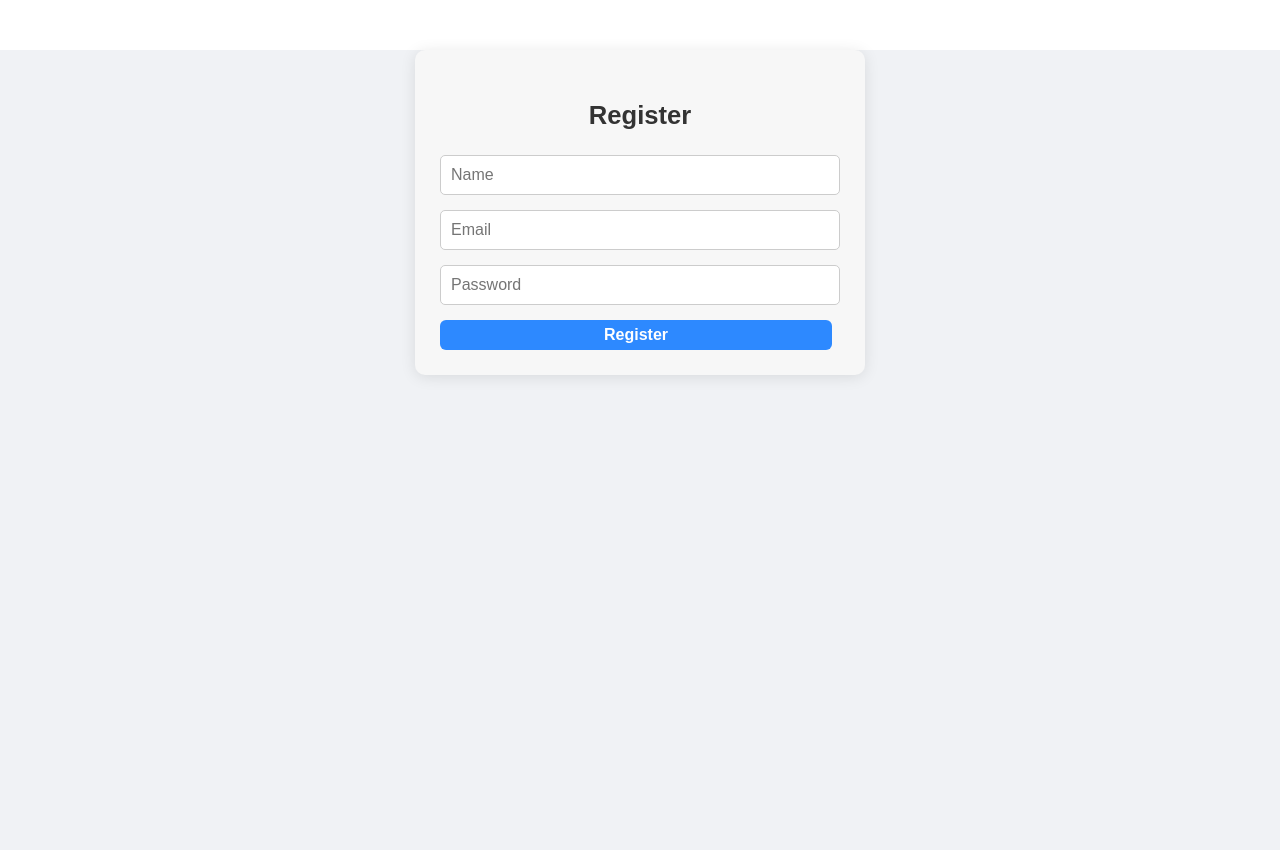
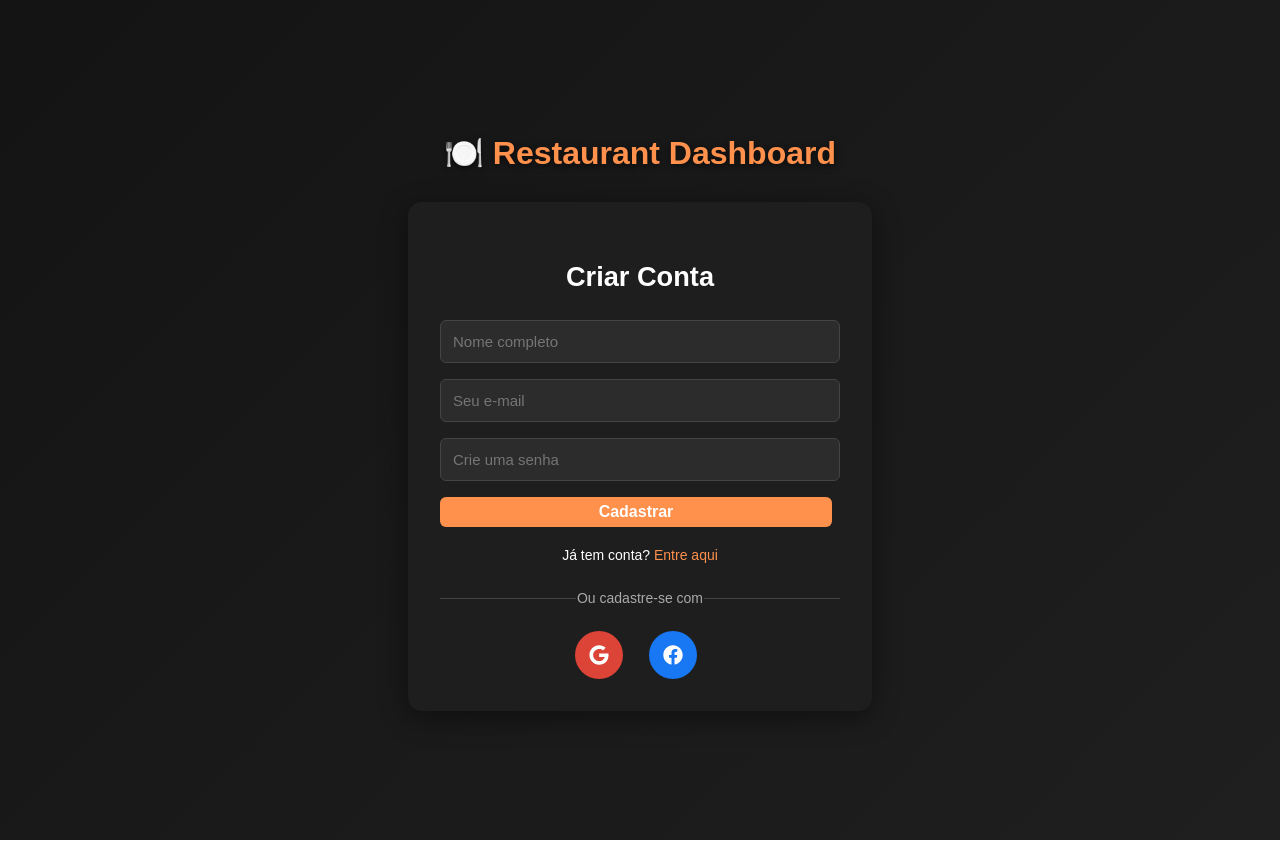
Before and after one commit to misaelalves99/restaurant-service-dashboard, a React (Vite) app: page /auth/register in a window 1280 px wide. Built offline with nearby package versions, Linux system fonts and the light colour scheme.

Commit message:
Adicionando novo visual no login

```diff
--- a/src/pages/Auth/Login.module.css
+++ b/src/pages/Auth/Login.module.css
@@ -6,98 +6,137 @@
   justify-content: center;
   align-items: center;
   height: 100vh;
-  background: #fafafa;
+  background: linear-gradient(135deg, #141414, #1f1f1f);
   font-family: "Poppins", sans-serif;
+  color: #fff;
+  padding: 20px;
 }
 
 .logo {
-  font-size: 2rem;
+  display: flex;
+  align-items: center;
+  gap: 10px;
+  font-size: 2.2rem;
   font-weight: 600;
-  margin-bottom: 20px;
-  color: #2d89ff;
+  margin-bottom: 25px;
+  color: #ffcc00;
+  text-shadow: 0px 2px 6px rgba(0, 0, 0, 0.5);
+  letter-spacing: 1px;
+  animation: fadeIn 0.6s ease;
+}
+
+.logo .icon {
+  font-size: 2.4rem;
 }
 
 .container {
   width: 100%;
-  max-width: 380px;
-  padding: 30px;
-  border-radius: 12px;
-  background-color: #fff;
-  box-shadow: 0 4px 20px rgba(0, 0, 0, 0.1);
+  max-width: 400px;
+  padding: 32px;
+  border-radius: 14px;
+  background: #1e1e1e;
+  box-shadow: 0 6px 28px rgba(0, 0, 0, 0.45);
   text-align: center;
+  animation: fadeIn 0.6s ease;
 }
 
 h2 {
-  margin-bottom: 20px;
-  font-size: 1.6rem;
-  color: #333;
+  margin-bottom: 22px;
+  font-size: 1.7rem;
+  font-weight: 600;
+  color: #fff;
 }
 
 .form {
   display: flex;
   flex-direction: column;
-  gap: 15px;
+  gap: 16px;
 }
 
 input {
   padding: 12px;
   border-radius: 6px;
-  border: 1px solid #ccc;
+  border: 1px solid #444;
   font-size: 15px;
+  background: #2c2c2c;
+  color: #fff;
   outline: none;
-  transition: border-color 0.2s;
+  transition: all 0.25s ease;
 }
 
 input:focus {
-  border-color: #2d89ff;
+  border-color: #ffcc00;
+  background: #333;
+  box-shadow: 0 0 0 2px rgba(255, 204, 0, 0.2);
+}
+
+.forgotPassword {
+  display: flex;
+  justify-content: flex-end;
+  margin-top: -5px;
+  margin-bottom: 10px;
+}
+
+.forgotPassword a {
+  font-size: 13px;
+  color: #ccc;
+  text-decoration: none;
+  transition: color 0.2s;
+}
+
+.forgotPassword a:hover {
+  color: #ffcc00;
 }
 
 button {
   padding: 12px;
   border-radius: 6px;
-  background-color: #2d89ff;
-  color: white;
+  background-color: #ffcc00;
+  color: #1a1a1a;
   border: none;
   font-size: 16px;
+  font-weight: 600;
   cursor: pointer;
-  transition: background 0.3s;
+  transition: all 0.3s ease;
 }
 
 button:disabled {
-  background-color: #9bbcff;
+  background-color: #e6b80080;
   cursor: not-allowed;
 }
 
 button:hover:not(:disabled) {
-  background-color: #1766d6;
+  background-color: #e6b800;
+  transform: translateY(-1px);
+  box-shadow: 0 4px 12px rgba(255, 204, 0, 0.3);
 }
 
 .error {
   color: #f44336;
   font-size: 14px;
+  margin-top: -8px;
 }
 
 .links {
-  margin-top: 15px;
-  display: flex;
-  flex-direction: column;
-  gap: 8px;
+  margin-top: 18px;
+  font-size: 14px;
 }
 
 .links a {
-  color: #2d89ff;
-  font-size: 14px;
+  color: #ffcc00;
   text-decoration: none;
+  transition: color 0.2s;
 }
 
 .links a:hover {
   text-decoration: underline;
+  color: #ffe680;
 }
 
 .divider {
-  margin: 20px 0;
+  margin: 22px 0;
   font-size: 14px;
-  color: #666;
+  color: #aaa;
   position: relative;
 }
 
@@ -106,9 +145,9 @@ button:hover:not(:disabled) {
   content: "";
   position: absolute;
   top: 50%;
-  width: 35%;
+  width: 34%;
   height: 1px;
-  background: #ccc;
+  background: #444;
 }
 
 .divider::before {
@@ -122,14 +161,13 @@ button:hover:not(:disabled) {
 .socialButtons {
   display: flex;
   justify-content: center;
-  gap: 15px;
-  margin-top: 10px;
+  gap: 18px;
+  margin-top: 12px;
 }
 
-/* Botões de login social circulares */
 .iconButton {
-  width: 45px;
-  height: 45px;
+  width: 48px;
+  height: 48px;
   border-radius: 50%;
   border: none;
   display: flex;
@@ -137,8 +175,13 @@ button:hover:not(:disabled) {
   justify-content: center;
   font-size: 20px;
   cursor: pointer;
-  transition: 0.3s;
+  transition: transform 0.3s, box-shadow 0.3s;
   color: #fff;
+}
+
+.iconButton:hover {
+  transform: scale(1.1);
+  box-shadow: 0 6px 18px rgba(0, 0, 0, 0.4);
 }
 
 .google {
@@ -157,19 +200,14 @@ button:hover:not(:disabled) {
   background: #0f5cc0;
 }
 
-.forgotPassword {
-  display: flex;
-  justify-content: flex-end;
-  margin-top: -5px;
-  margin-bottom: 10px;
+/* Animação suave */
+@keyframes fadeIn {
+  from {
+    opacity: 0;
+    transform: translateY(15px);
+  }
+  to {
+    opacity: 1;
+    transform: translateY(0);
+  }
 }
-
-.forgotPassword a {
-  font-size: 13px;
-  color: #2d89ff;
-  text-decoration: none;
-}
-
-.forgotPassword a:hover {
-  text-decoration: underline;
-}
--- a/src/pages/Auth/Login.tsx
+++ b/src/pages/Auth/Login.tsx
@@ -4,7 +4,7 @@ import React, { useState } from "react";
 import { useAuth } from "../../hooks/useAuth";
 import { useNavigate, Link } from "react-router-dom";
 import { Toast } from "../../components/ui/Toast";
-import { FaGoogle, FaFacebookF } from "react-icons/fa";
+import { FaGoogle, FaFacebookF, FaUtensils } from "react-icons/fa";
 import styles from "./Login.module.css";
 
 export const Login: React.FC = () => {
@@ -35,8 +35,10 @@ export const Login: React.FC = () => {
 
   return (
     <div className={styles.page}>
-      {/* Logo / Marca do sistema */}
-      <h1 className={styles.logo}>🍴 Restaurant Dashboard</h1>
+      {/* Logo / Marca */}
+      <h1 className={styles.logo}>
+        <FaUtensils className={styles.icon} /> Restaurant Service
+      </h1>
 
       <div className={styles.container}>
         <h2>Login</h2>
@@ -56,7 +58,7 @@ export const Login: React.FC = () => {
             required
           />
 
-          {/* alinhado no final do form */}
+          {/* Link para recuperação */}
           <div className={styles.forgotPassword}>
             <Link to="/auth/forgot-password">Esqueceu a senha?</Link>
           </div>
@@ -74,10 +76,10 @@ export const Login: React.FC = () => {
         <div className={styles.divider}>ou entre com</div>
 
         <div className={styles.socialButtons}>
-          <button className={styles.iconButton + " " + styles.google}>
+          <button className={`${styles.iconButton} ${styles.google}`}>
             <FaGoogle />
           </button>
-          <button className={styles.iconButton + " " + styles.facebook}>
+          <button className={`${styles.iconButton} ${styles.facebook}`}>
             <FaFacebookF />
           </button>
         </div>
--- a/src/pages/Auth/Register.module.css
+++ b/src/pages/Auth/Register.module.css
@@ -1,53 +1,186 @@
 /* restaurant-service-dashboard/src/pages/Auth/Register.module.css */
+
+.page {
+  display: flex;
+  flex-direction: column;
+  justify-content: center;
+  align-items: center;
+  height: 100vh;
+  background: linear-gradient(135deg, #141414, #1f1f1f);
+  font-family: "Poppins", sans-serif;
+  color: #fff;
+  padding: 20px;
+}
+
+.logo {
+  font-size: 2rem;
+  font-weight: 600;
+  margin-bottom: 25px;
+  color: #ff914d;
+  text-shadow: 0 2px 6px rgba(0, 0, 0, 0.6);
+}
+
 .container {
+  width: 100%;
   max-width: 400px;
-  margin: 50px auto;
-  padding: 25px;
-  border-radius: 10px;
-  background-color: #f7f7f7;
-  box-shadow: 0 2px 15px rgba(0,0,0,0.1);
+  padding: 32px;
+  border-radius: 14px;
+  background: #1e1e1e;
+  box-shadow: 0 6px 28px rgba(0, 0, 0, 0.45);
+  text-align: center;
+  animation: fadeIn 0.6s ease;
 }
 
 h2 {
-  text-align: center;
-  margin-bottom: 20px;
+  margin-bottom: 22px;
+  font-size: 1.7rem;
+  font-weight: 600;
+  color: #fff;
 }
 
 .form {
   display: flex;
   flex-direction: column;
-  gap: 15px;
+  gap: 16px;
 }
 
 input {
-  padding: 10px;
-  border-radius: 5px;
-  border: 1px solid #ccc;
-  font-size: 16px;
+  padding: 12px;
+  border-radius: 6px;
+  border: 1px solid #444;
+  font-size: 15px;
+  background: #2c2c2c;
+  color: #fff;
+  outline: none;
+  transition: all 0.25s ease;
+}
+
+input:focus {
+  border-color: #ff914d;
+  background: #333;
+  box-shadow: 0 0 0 2px rgba(255, 145, 77, 0.2);
 }
 
 button {
-  padding: 10px;
-  border-radius: 5px;
-  background-color: #2d89ff;
+  padding: 12px;
+  border-radius: 6px;
+  background: #ff914d;
   color: white;
   border: none;
   font-size: 16px;
+  font-weight: 500;
   cursor: pointer;
-  transition: 0.2s;
+  transition: all 0.3s ease;
 }
 
 button:disabled {
-  background-color: #9bbcff;
+  background-color: #ffbb85;
   cursor: not-allowed;
 }
 
 button:hover:not(:disabled) {
-  background-color: #1766d6;
+  background-color: #e67a2f;
+  transform: translateY(-1px);
+  box-shadow: 0 4px 12px rgba(255, 145, 77, 0.3);
 }
 
 .error {
   color: #f44336;
   font-size: 14px;
-  text-align: center;
+  margin-top: -8px;
 }
+
+.links {
+  margin-top: 18px;
+  font-size: 14px;
+}
+
+.links a {
+  color: #ff914d;
+  text-decoration: none;
+  transition: color 0.2s;
+}
+
+.links a:hover {
+  text-decoration: underline;
+  color: #ffb48c;
+}
+
+.divider {
+  margin: 22px 0;
+  font-size: 14px;
+  color: #aaa;
+  position: relative;
+}
+
+.divider::before,
+.divider::after {
+  content: "";
+  position: absolute;
+  top: 50%;
+  width: 34%;
+  height: 1px;
+  background: #444;
+}
+
+.divider::before {
+  left: 0;
+}
+
+.divider::after {
+  right: 0;
+}
+
+.socialButtons {
+  display: flex;
+  justify-content: center;
+  gap: 18px;
+  margin-top: 12px;
+}
+
+.iconButton {
+  width: 48px;
+  height: 48px;
+  border-radius: 50%;
+  border: none;
+  display: flex;
+  align-items: center;
+  justify-content: center;
+  font-size: 20px;
+  cursor: pointer;
+  transition: transform 0.3s, box-shadow 0.3s;
+  color: #fff;
+}
+
+.iconButton:hover {
+  transform: scale(1.1);
+  box-shadow: 0 6px 18px rgba(0, 0, 0, 0.4);
+}
+
+.google {
+  background: #db4437;
+}
+
+.google:hover {
+  background: #c23321;
+}
+
+.facebook {
+  background: #1877f2;
+}
+
+.facebook:hover {
+  background: #0f5cc0;
+}
+
+/* Animação suave de entrada */
+@keyframes fadeIn {
+  from {
+    opacity: 0;
+    transform: translateY(15px);
+  }
+  to {
+    opacity: 1;
+    transform: translateY(0);
+  }
+}
--- a/src/pages/Auth/Register.tsx
+++ b/src/pages/Auth/Register.tsx
@@ -1,8 +1,9 @@
 // restaurant-service-dashboard/src/pages/Auth/Register.tsx
 import React, { useState } from "react";
 import { useAuth } from "../../hooks/useAuth";
-import { useNavigate } from "react-router-dom";
+import { useNavigate, Link } from "react-router-dom";
 import { Toast } from "../../components/ui/Toast";
+import { FaGoogle, FaFacebook } from "react-icons/fa";
 import styles from "./Register.module.css";
 
 export const Register: React.FC = () => {
@@ -19,9 +20,10 @@ export const Register: React.FC = () => {
   const handleSubmit = async (e: React.FormEvent) => {
     e.preventDefault();
     setError("");
-    if (!name || !email || !password) return setError("⚠️ Todos os campos são obrigatórios");
+    if (!name || !email || !password)
+      return setError("⚠️ Todos os campos são obrigatórios");
+
     setLoading(true);
-
     try {
       await register(name, email, password);
       setToast("✅ Cadastro criado com sucesso!");
@@ -34,17 +36,57 @@ export const Register: React.FC = () => {
   };
 
   return (
+    <div className={styles.page}>
+      <div className={styles.logo}>🍽️ Restaurant Dashboard</div>
+
       <div className={styles.container}>
-      <h2>Register</h2>
+        <h2>Criar Conta</h2>
         <form onSubmit={handleSubmit} className={styles.form}>
-        <input type="text" placeholder="Name" value={name} onChange={e => setName(e.target.value)} required />
-        <input type="email" placeholder="Email" value={email} onChange={e => setEmail(e.target.value)} required />
-        <input type="password" placeholder="Password" value={password} onChange={e => setPassword(e.target.value)} required />
+          <input
+            type="text"
+            placeholder="Nome completo"
+            value={name}
+            onChange={(e) => setName(e.target.value)}
+            required
+          />
+          <input
+            type="email"
+            placeholder="Seu e-mail"
+            value={email}
+            onChange={(e) => setEmail(e.target.value)}
+            required
+          />
+          <input
+            type="password"
+            placeholder="Crie uma senha"
+            value={password}
+            onChange={(e) => setPassword(e.target.value)}
+            required
+          />
+
           <button type="submit" disabled={loading}>
-          {loading ? "Registering..." : "Register"}
+            {loading ? "Cadastrando..." : "Cadastrar"}
           </button>
+
           {error && <p className={styles.error}>{error}</p>}
         </form>
+
+        <div className={styles.links}>
+          <p>
+            Já tem conta? <Link to="/auth/login">Entre aqui</Link>
+          </p>
+        </div>
+
+        <div className={styles.divider}>Ou cadastre-se com</div>
+        <div className={styles.socialButtons}>
+          <button className={`${styles.iconButton} ${styles.google}`}>
+            <FaGoogle />
+          </button>
+          <button className={`${styles.iconButton} ${styles.facebook}`}>
+            <FaFacebook />
+          </button>
+        </div>
+      </div>
 
       {toast && <Toast message={toast} onClose={() => setToast("")} />}
     </div>
```
Lines whose indentation alone changed are shown as unchanged.
